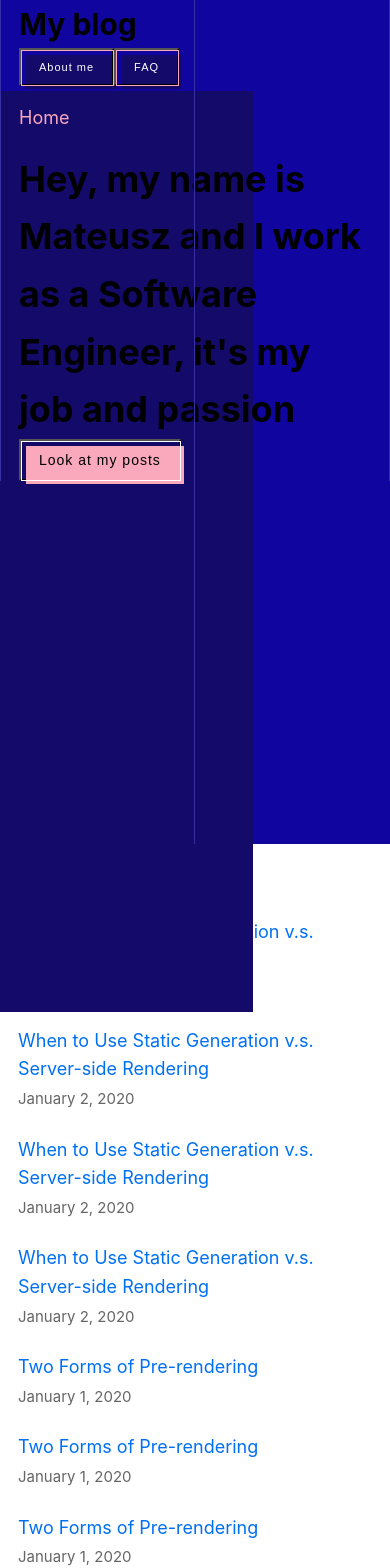
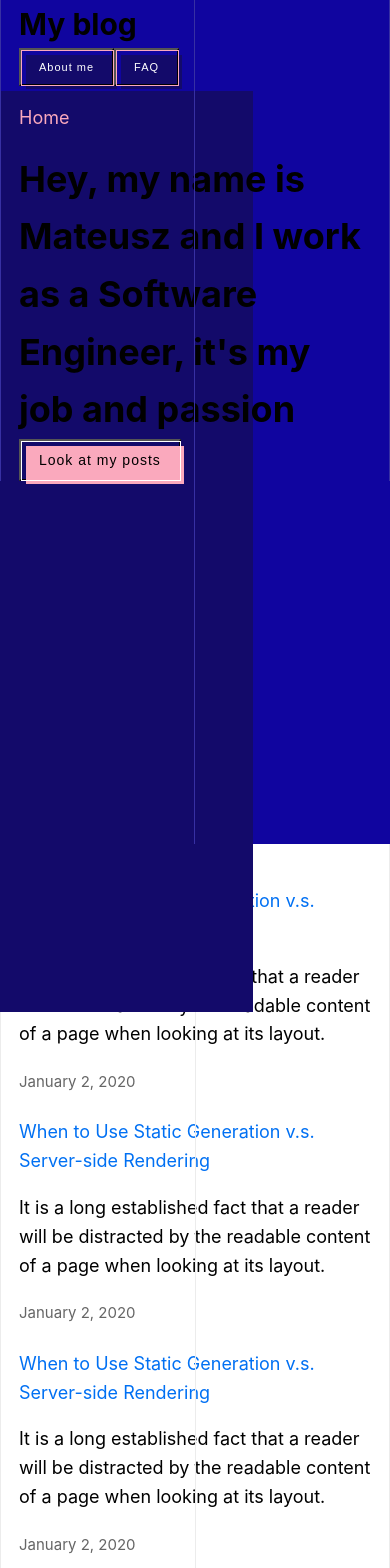
Before and after one commit to DybekK/blog, a Next.js app: page / in a window 390 px wide. Shown: the top 1568 px of the page. Built offline with nearby package versions, Linux system fonts and the light colour scheme.

Commit message:
added responsive design

```diff
--- a/components/buttons/animatedVariantButton.js
+++ b/components/buttons/animatedVariantButton.js
@@ -1,7 +1,5 @@
 import buttonStyles from './button.module.css';
 import classNames from "classnames";
-import {useEffect} from "react";
-import AOS from "aos";
 
 export function AnimatedVariantButton({className, variant, fontSize = 11, dataAos, text}) {
     const variantStyles = variant === 'blue' ?  buttonStyles.button_blue : buttonStyles.button_pink;
--- a/components/buttons/button.module.css
+++ b/components/buttons/button.module.css
@@ -6,6 +6,7 @@
     outline: 0;
     cursor: pointer;
     position: relative;
+    height: fit-content;
     background-color: transparent;
     user-select: none;
     -webkit-user-select: none;
@@ -69,3 +70,8 @@
 .button_pink:after {
     background-color: #faa9bd;
 }
+
+.categoryButton {
+    border: 1px solid #130a6a;
+    color: #130a6a;
+}
--- /dev/null
+++ b/components/buttons/categoryButton.js
@@ -0,0 +1,7 @@
+import buttonStyles from "./button.module.css";
+import classNames from "classnames";
+
+export function CategoryButton({className, fontSize = 11, dataAos, text}) {
+    const classes = classNames(buttonStyles.button, buttonStyles.categoryButton, className);
+    return <button data-aos={dataAos} style={{fontSize}} className={classes}>{text}</button>
+}
--- a/components/layout.js
+++ b/components/layout.js
@@ -4,13 +4,14 @@ import styles from './layout.module.css'
 import utilStyles from '../styles/utils.module.css'
 import Link from 'next/link'
 import Front from "./front/front";
+import classNames from "classnames";
 
 const name = '[Your Name]'
 export const siteTitle = 'Next.js Sample Website'
 
-export default function Layout({ children, home }) {
+export default function Layout({ children, home, className }) {
   return (
-    <div className={styles.container}>
+    <div className={classNames(styles.container, className)}>
       <Head>
         <link rel="icon" href="/favicon.ico" />
         <meta
--- a/components/layout.module.css
+++ b/components/layout.module.css
@@ -1,5 +1,5 @@
 .container {
-  max-width: 50rem;
+  max-width: 67rem;
   padding: 0 1rem;
   margin-left: auto;
   margin-right: auto;
@@ -14,3 +14,21 @@
 .backToHome {
   margin: 3rem 0 0;
 }
+
+.mainBorder {
+  border-left: 1px solid rgb(236, 236, 236);
+  border-right: 1px solid rgb(236, 236, 236);
+  position: relative;
+}
+
+.mainBorder:before {
+  content: "";
+  position: absolute;
+  width: 1px;
+  height: 100%;
+  border-right: 1px solid rgb(236, 236, 236);
+  left: 0;
+  right: 0;
+  margin-left: auto;
+  margin-right: auto;
+}
--- a/pages/index.js
+++ b/pages/index.js
@@ -4,26 +4,43 @@ import utilStyles from '../styles/utils.module.css'
 import { getSortedPostsData } from '../lib/posts'
 import Link from 'next/link'
 import Date from '../components/date'
-import Front from '../components/front/front'
+import layoutStyles from '../components/layout.module.css'
+import {CategoryButton} from "../components/buttons/categoryButton";
+import classNames from "classnames";
 
 export default function Home({ allPostsData }) {
   return (
-    <Layout home>
-      <section>
-        <h2 className={utilStyles.headingLg}>Blog</h2>
+    <Layout className={layoutStyles.mainBorder} home>
+      <section className="flex justify-between">
+          <div className="w-1/2">
+              <h2 className="font-bold text-4xl my-5 secondColor">Latest added</h2>
               <ul className={utilStyles.list}>
                   {allPostsData.map(({ id, date, title }) => (
                       <li className={utilStyles.listItem} key={id}>
                           <Link href={`/posts/${id}`}>
                               <a>{title}</a>
                           </Link>
-              <br />
+                          <p className="text-xs my-2">
+                              It is a long established fact that a reader will be distracted by the readable content of a page when looking at its layout.
+                          </p>
                           <small className={utilStyles.lightText}>
                               <Date dateString={date} />
                           </small>
                       </li>
                   ))}
               </ul>
+          </div>
+          <div className="w-1/2 ml-4 flex flex-col items-end">
+              <h2 className="font-bold text-4xl my-5 secondColor">Categories</h2>
+              <div className="flex justify-end flex-wrap">
+                  <CategoryButton className="mr-3 mt-4" text={`Category`} />
+                  <CategoryButton className="mr-3 mt-4" text={`Category`} />
+                  <CategoryButton className="mr-3 mt-4" text={`Category`} />
+                  <CategoryButton className="mr-3 mt-4" text={`Category`} />
+                  <CategoryButton className="mr-3 mt-4" text={`Category`} />
+                  <CategoryButton className="mr-3 mt-4" text={`Category`} />
+              </div>
+          </div>
       </section>
     </Layout>
   )
--- a/styles/global.css
+++ b/styles/global.css
@@ -7,6 +7,7 @@ body {
   line-height: 1.6;
   font-size: 18px;
   overflow-x: hidden;
+  /*background-color: #10059F;*/
 }
 
 * {
@@ -21,6 +22,10 @@ h1, h2, h3, h4, h5, h6, .h1, .h2, .h3, .h4, .h5, .h6 {
 .header2 {
   font-weight: bold;
   font-size: 30px;
+}
+
+.secondColor {
+  color: #130a6a;
 }
 
 .textBorder {
```
Also changed, not shown: posts/java.md (added, +24 -0 lines). Lines whose indentation alone changed are shown as unchanged.
